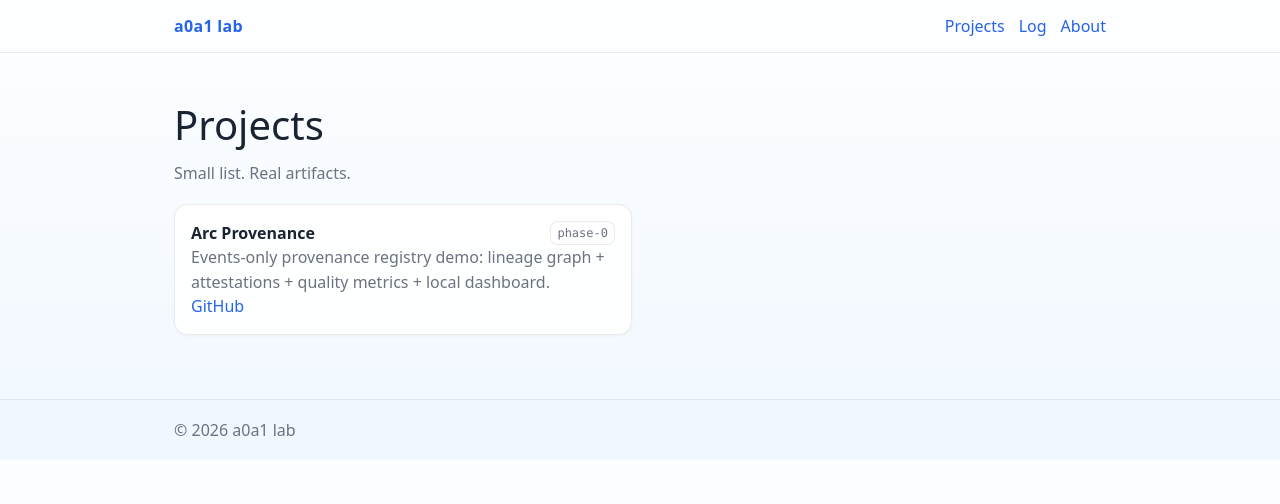
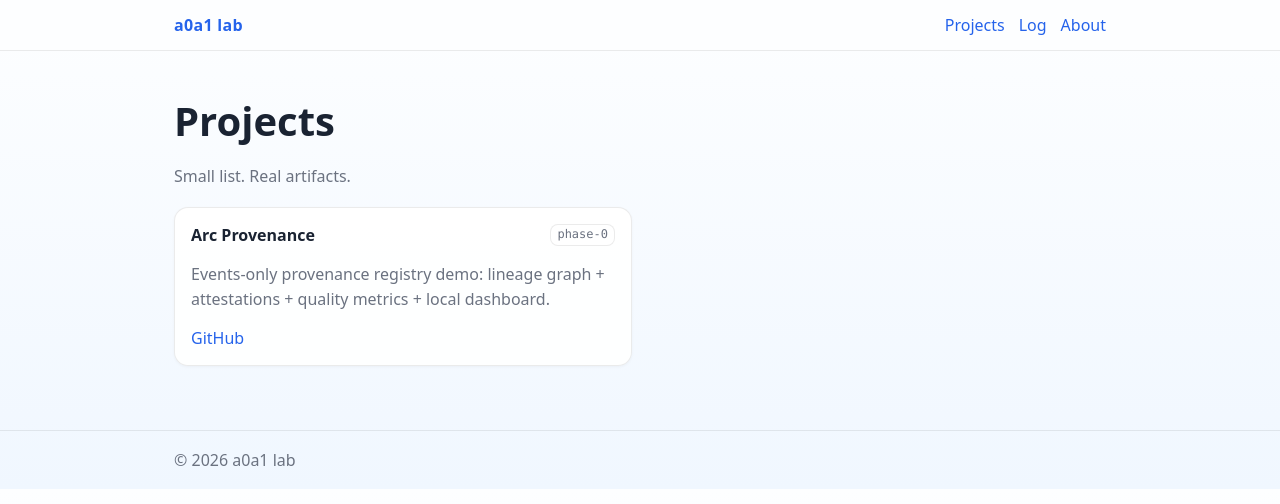
Before and after one commit to ryssroad/a0a1.space, a Next.js app: page /projects in a window 1280 px wide. Shown: the top 504 px of the page. Built offline with nearby package versions, Linux system fonts and the light colour scheme.

Commit message:
fix: remove unused tailwindcss dependency and import
Eliminate conflicting Tailwind CSS import and dependency.

Co-authored-by: road <103355037+ryssroad@users.noreply.github.com>

```diff
--- a/app/globals.css
+++ b/app/globals.css
@@ -1,5 +1,3 @@
-@import "tailwindcss";
-
 :root {
   --bg: #fdfeff;
   --panel: #ffffff;
--- a/package.json
+++ b/package.json
@@ -15,8 +15,7 @@
     "react": "^19.0.0",
     "react-dom": "^19.0.0",
     "remark": "^15.0.1",
-    "remark-html": "^16.0.1",
-    "tailwindcss": "^4.1.18"
+    "remark-html": "^16.0.1"
   },
   "devDependencies": {
     "@types/node": "^22.13.1",
```
